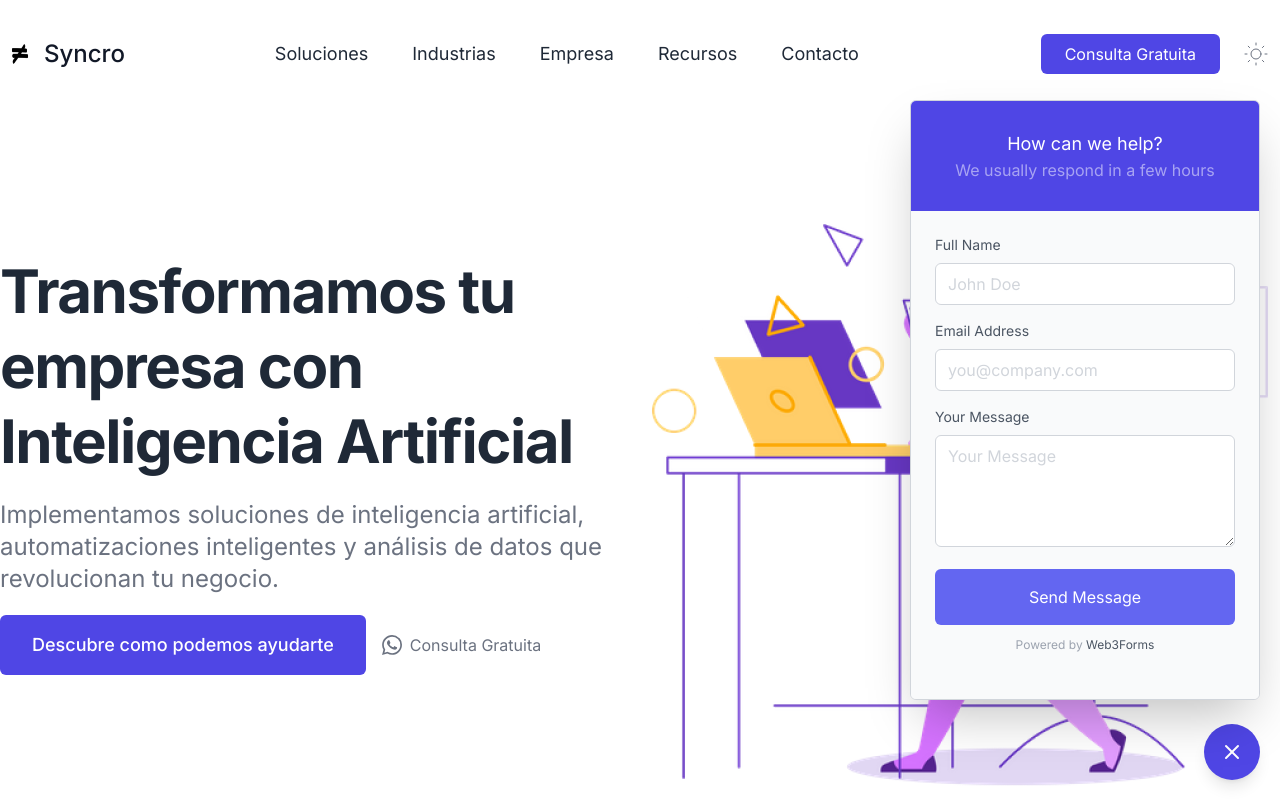
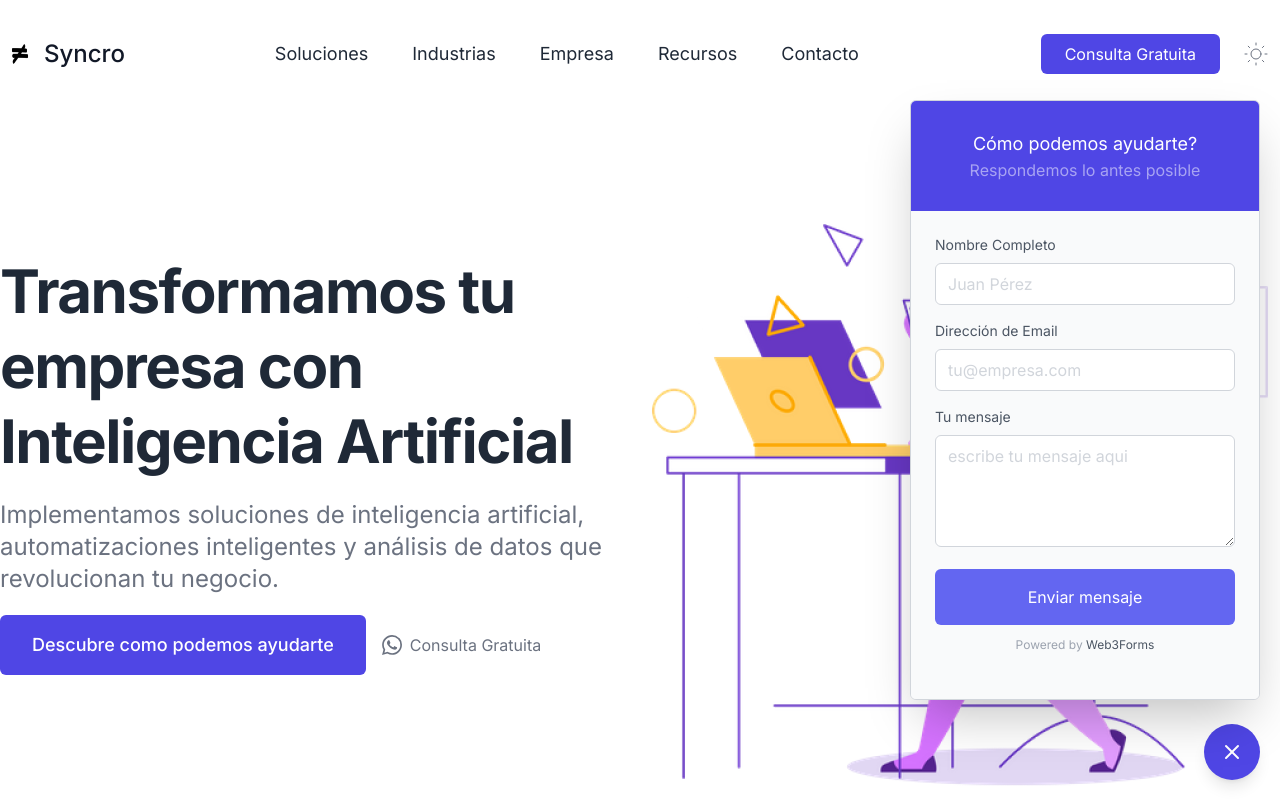
Before and after one commit to emiperaltaok/syncro-landing, a Next.js app: page / in a window 1280 px wide. Both pictures are taken after a click on the button "Open Contact form Widget". Shown: the top 800 px of the page. Built offline with nearby package versions, Linux system fonts and the light colour scheme.

Commit message:
hice cambios en el boton flotante de contactar

```diff
--- a/src/components/PopupWidget.tsx
+++ b/src/components/PopupWidget.tsx
@@ -119,9 +119,9 @@ export function PopupWidget() {
             >
               <DisclosurePanel className=" flex flex-col  overflow-hidden left-0 h-full w-full sm:w-[350px] min-h-[250px] sm:h-[600px] border border-gray-300 dark:border-gray-800 bg-white shadow-2xl rounded-md sm:max-h-[calc(100vh-120px)]">
                 <div className="flex flex-col items-center justify-center h-32 p-5 bg-indigo-600">
-                  <h3 className="text-lg text-white">How can we help?</h3>
+                  <h3 className="text-lg text-white">Cómo podemos ayudarte?</h3>
                   <p className="text-white opacity-50">
-                    We usually respond in a few hours
+                    Respondemos lo antes posible
                   </p>
                 </div>
                 <div className="flex-grow h-full p-6 overflow-auto bg-gray-50 ">
@@ -134,7 +134,7 @@ export function PopupWidget() {
                       />
                       <input
                         type="hidden"
-                        value={`${userName} sent a message from Nextly`}
+                        value={`${userName} envió un mensaje desde tu sitio de IA`}
                         {...register("subject")}
                       />
                       <input
@@ -154,14 +154,14 @@ export function PopupWidget() {
                           htmlFor="full_name"
                           className="block mb-2 text-sm text-gray-600 dark:text-gray-400"
                         >
-                          Full Name
+                          Nombre Completo
                         </label>
                         <input
                           type="text"
                           id="full_name"
-                          placeholder="John Doe"
+                          placeholder="Juan Pérez"
                           {...register("name", {
-                            required: "Full name is required",
+                            required: "Nombre Completo es obligatorio",
                             maxLength: 80,
                           })}
                           className={`w-full px-3 py-2 text-gray-600 placeholder-gray-300 bg-white border border-gray-300 rounded-md focus:outline-none focus:ring   ${
@@ -182,7 +182,7 @@ export function PopupWidget() {
                           htmlFor="email"
                           className="block mb-2 text-sm text-gray-600 dark:text-gray-400"
                         >
-                          Email Address
+                          Dirección de Email
                         </label>
                         <input
                           type="email"
@@ -191,10 +191,10 @@ export function PopupWidget() {
                             required: "Enter your email",
                             pattern: {
                               value: /^\S+@\S+$/i,
-                              message: "Please enter a valid email",
+                              message: "Por favor ingresá un email válido",
                             },
                           })}
-                          placeholder="you@company.com"
+                          placeholder="tu@empresa.com"
                           className={`w-full px-3 py-2 text-gray-600 placeholder-gray-300 bg-white border border-gray-300 rounded-md focus:outline-none focus:ring   ${
                             errors.email
                               ? "border-red-600 focus:border-red-600 ring-red-100"
@@ -214,16 +214,16 @@ export function PopupWidget() {
                           htmlFor="message"
                           className="block mb-2 text-sm text-gray-600 dark:text-gray-400"
                         >
-                          Your Message
+                          Tu mensaje
                         </label>
 
                         <textarea
                           rows={4}
                           id="message"
                           {...register("message", {
-                            required: "Enter your Message",
+                            required: "Escribe tu mensaje aquí",
                           })}
-                          placeholder="Your Message"
+                          placeholder="escribe tu mensaje aqui"
                           className={`w-full px-3 py-2 text-gray-600 placeholder-gray-300 bg-white border border-gray-300 rounded-md h-28 focus:outline-none focus:ring   ${
                             errors.message
                               ? "border-red-600 focus:border-red-600 ring-red-100"
@@ -264,7 +264,7 @@ export function PopupWidget() {
                               ></path>
                             </svg>
                           ) : (
-                            "Send Message"
+                            "Enviar mensaje"
                           )}
                         </button>
                       </div>
@@ -304,7 +304,7 @@ export function PopupWidget() {
                         />
                       </svg>
                       <h3 className="py-5 text-xl text-green-500">
-                        Message sent successfully
+                        Mensaje enviado exitosamente
                       </h3>
                       <p className="text-gray-700 md:px-3">{Message}</p>
                       <button
@@ -334,14 +334,14 @@ export function PopupWidget() {
                       </svg>
 
                       <h3 className="text-xl text-red-400 py-7">
-                        Oops, Something went wrong!
+                        ¡Ups! Algo salió mal
                       </h3>
                       <p className="text-gray-700 md:px-3">{Message}</p>
                       <button
                         className="mt-6 text-indigo-600 focus:outline-none"
                         onClick={() => reset()}
                       >
-                        Go back
+                        Volver
                       </button>
                     </div>
                   )}
```
